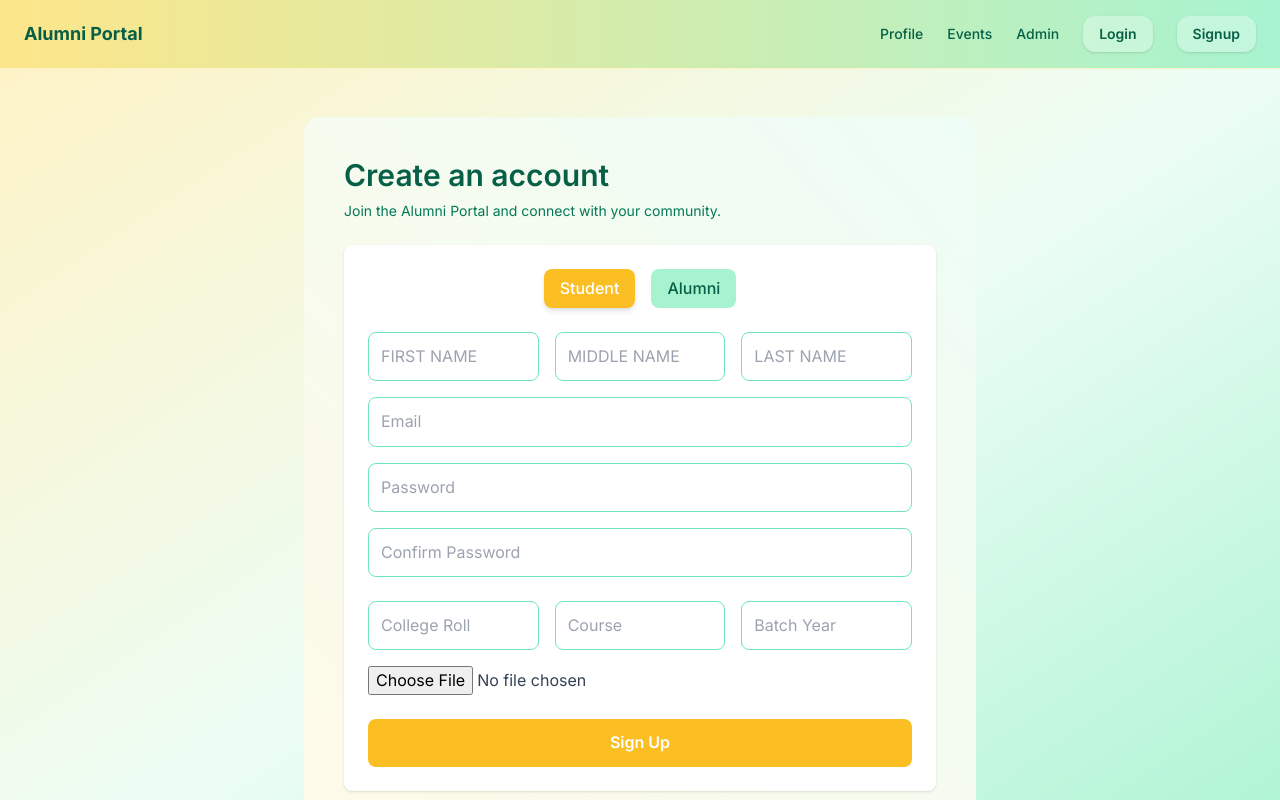
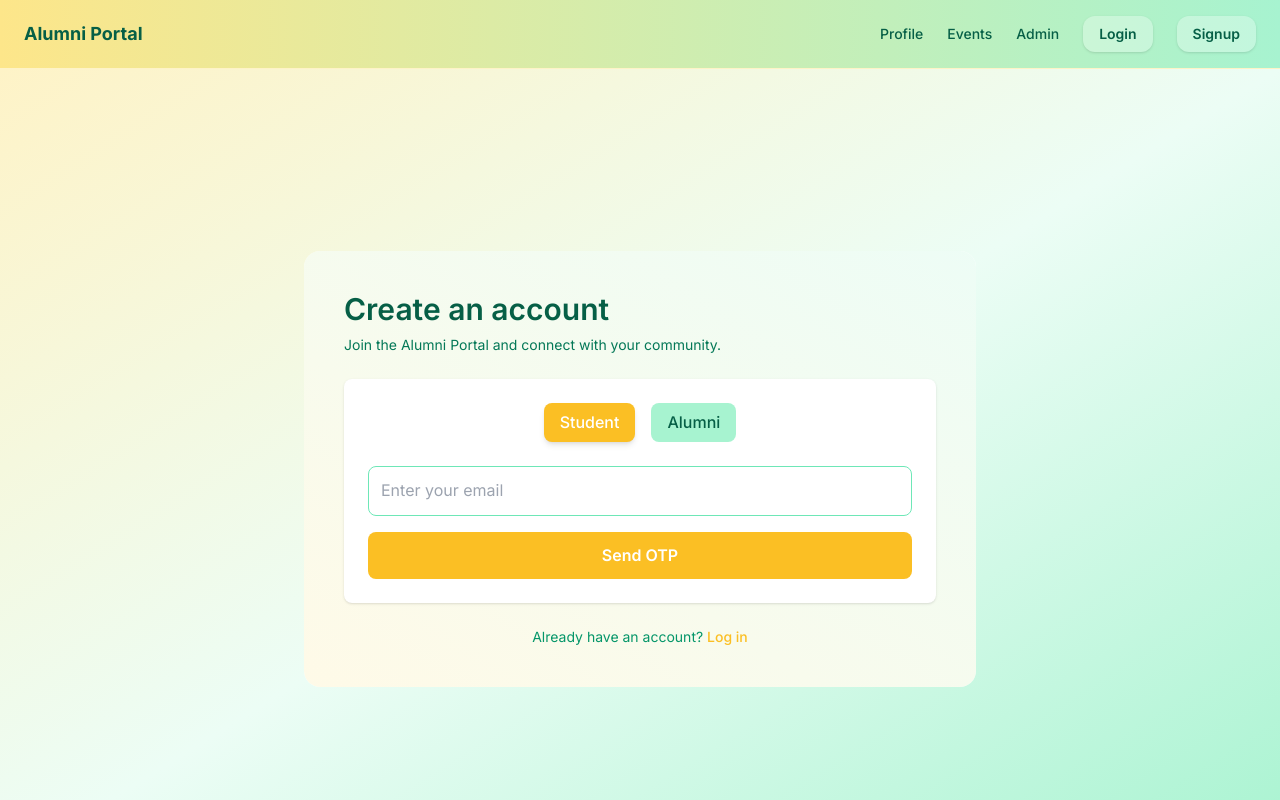
Before and after one commit to Piyush-0369/Alumni_Portal_FrontEnd, a Next.js app: page /SignupForm in a window 1280 px wide. Both pictures are taken after a click on the button "Student". Shown: the top 800 px of the page. Built offline with nearby package versions, Linux system fonts and the light colour scheme.

Commit message:
Update SignupForm.jsx

```diff
--- a/src/components/auth/SignupForm.jsx
+++ b/src/components/auth/SignupForm.jsx
@@ -4,12 +4,18 @@ import { fetchWithRefresh } from "../../utils/fetchWithRefresh";
 
 export default function SignupForm() {
   const router = useRouter();
-  const [role, setRole] = useState(""); // "Student" or "Alumni"
+
+  const [role, setRole] = useState("");
+  const [step, setStep] = useState("email"); // "email" → "otp" → "form"
+  const [email, setEmail] = useState("");
+  const [otp, setOtp] = useState("");
+  const [otpSent, setOtpSent] = useState(false);
+  const [verified, setVerified] = useState(false);
+
   const [formData, setFormData] = useState({
     first_name: "",
     middle_name: "",
     last_name: "",
-    email: "",
     password: "",
     college_roll: "",
     batch_year: "",
@@ -22,11 +28,13 @@ export default function SignupForm() {
   const [confirmPassword, setConfirmPassword] = useState("");
   const [previewImage, setPreviewImage] = useState(null);
 
+  // ✅ Handle normal input change
   const handleChange = (e) => {
     const { name, value } = e.target;
     setFormData((prev) => ({ ...prev, [name]: value }));
   };
 
+  // ✅ Handle avatar upload
   const handleFileChange = (e) => {
     const file = e.target.files[0];
     if (file) {
@@ -35,6 +43,62 @@ export default function SignupForm() {
     }
   };
 
+  // ✅ Step 1: Send OTP
+  const handleSendOtp = async () => {
+    if (!email) {
+      alert("Please enter an email");
+      return;
+    }
+
+    if (role === "Student" && !email.endsWith("@college.edu")) {
+      alert("Please use your valid college email ID");
+      return;
+    }
+
+    try {
+      // TODO: Replace with backend API call
+      console.log("Sending OTP to:", email);
+      setOtpSent(true);
+      setStep("otp");
+      alert("OTP sent to " + email);
+    } catch (err) {
+      alert("Failed to send OTP");
+    }
+  };
+
+  // ✅ Step 2: Verify OTP
+  const handleVerifyOtp = async () => {
+    if (!otp) {
+      alert("Please enter OTP");
+      return;
+    }
+
+    try {
+      // TODO: Replace with backend API call
+      console.log("Verifying OTP:", otp);
+
+      if (otp === "123456") { // demo only
+        setVerified(true);
+        setStep("form");
+        alert("✅ Email verified successfully!");
+      } else {
+        alert("❌ OTP does not match.");
+      }
+    } catch (err) {
+      alert("Verification failed");
+    }
+  };
+
+  const handleResendOtp = () => {
+    if (!email) {
+      alert("Enter email before resending OTP");
+      return;
+    }
+    console.log("Resending OTP to:", email);
+    alert("OTP resent to " + email);
+  };
+
+  // ✅ Step 3: Submit final form
   const handleSubmit = async (e) => {
     e.preventDefault();
     if (formData.password !== confirmPassword) {
@@ -43,7 +107,7 @@ export default function SignupForm() {
     }
 
     const dataToSend = new FormData();
-    Object.entries(formData).forEach(([key, value]) => {
+    Object.entries({ ...formData, email }).forEach(([key, value]) => {
       if (value) {
         dataToSend.append(key === "password" ? "password_hash" : key, value);
       }
@@ -71,25 +135,81 @@ export default function SignupForm() {
   return (
     <form onSubmit={handleSubmit} className="max-w-2xl mx-auto p-6 bg-white rounded-lg shadow">
       {/* Role selector (always visible) */}
+      {/* Role selector (always visible) */}
 <div className="flex justify-center gap-4 mb-6">
   {["Student", "Alumni"].map((r) => (
     <button
       key={r}
       type="button"
-            onClick={() => setRole(r)}
+      onClick={() => !verified && setRole(r)} // ⬅ only allow change if not verified
+      disabled={verified} // ⬅ lock after verification
       className={`px-4 py-2 rounded-lg font-medium transition
         ${role === r
           ? "bg-amber-400 text-white shadow-md"
           : "bg-emerald-200 text-emerald-800 hover:bg-emerald-300"
-              }`}
+        }
+        ${verified ? "opacity-50 cursor-not-allowed" : ""}  // ⬅ style when locked
+      `}
     >
       {r}
     </button>
   ))}
 </div>
 
-      {/* Render the entire form only if a role is selected */}
-      {role && (
+
+      {/* STEP 1: Enter email */}
+      {step === "email" && role && (
+        <>
+          <input
+            type="email"
+            placeholder="Enter your email"
+            value={email}
+            onChange={(e) => setEmail(e.target.value)}
+            className="w-full mb-4 p-3 border border-emerald-300 rounded-lg focus:ring-2 focus:ring-emerald-400"
+            required
+          />
+          <button
+            type="button"
+            onClick={handleSendOtp}
+            className="w-full py-3 rounded-lg bg-amber-400 text-white font-semibold hover:bg-amber-500 transition-colors"
+          >
+            Send OTP
+          </button>
+        </>
+      )}
+
+      {/* STEP 2: Verify OTP */}
+      {step === "otp" && (
+        <>
+          <input
+            type="text"
+            placeholder="Enter OTP"
+            value={otp}
+            onChange={(e) => setOtp(e.target.value)}
+            className="w-full mb-4 p-3 border border-emerald-300 rounded-lg focus:ring-2 focus:ring-emerald-400"
+            required
+          />
+          <div className="flex justify-between">
+            <button
+              type="button"
+              onClick={handleResendOtp}
+              className="px-4 py-2 rounded-lg bg-gray-200 text-gray-800 hover:bg-gray-300 transition"
+            >
+              Resend OTP
+            </button>
+            <button
+              type="button"
+              onClick={handleVerifyOtp}
+              className="px-4 py-2 rounded-lg bg-green-600 text-white hover:bg-green-700 transition"
+            >
+              Verify OTP
+            </button>
+          </div>
+        </>
+      )}
+
+      {/* STEP 3: Show full signup form only after verification */}
+      {step === "form" && verified && (
         <>
           {/* Name fields */}
           <div className="grid grid-cols-3 gap-4 mb-4">
@@ -101,29 +221,28 @@ export default function SignupForm() {
                 placeholder={field.replace("_", " ").toUpperCase()}
                 value={formData[field]}
                 onChange={handleChange}
-                className="w-full p-3 border border-emerald-300 rounded-lg focus:outline-none focus:ring-2 focus:ring-emerald-400 transition"
+                className="w-full p-3 border border-emerald-300 rounded-lg focus:ring-2 focus:ring-emerald-400"
                 required={field !== "middle_name"}
               />
             ))}
           </div>
 
-          {/* Email & Password */}
+          {/* Email is fixed (already verified) */}
           <input
             type="email"
-            name="email"
-            placeholder="Email"
-            value={formData.email}
-            onChange={handleChange}
-            className="w-full mb-4 p-3 border border-emerald-300 rounded-lg focus:outline-none focus:ring-2 focus:ring-emerald-400 transition"
-            required
+            value={email}
+            disabled
+            className="w-full mb-4 p-3 border border-gray-300 rounded-lg bg-gray-100 text-gray-600"
           />
+
+          {/* Passwords */}
           <input
             type="password"
             name="password"
             placeholder="Password"
             value={formData.password}
             onChange={handleChange}
-            className="w-full mb-4 p-3 border border-emerald-300 rounded-lg focus:outline-none focus:ring-2 focus:ring-emerald-400 transition"
+            className="w-full mb-4 p-3 border border-emerald-300 rounded-lg focus:ring-2 focus:ring-emerald-400"
             required
           />
           <input
@@ -131,94 +250,41 @@ export default function SignupForm() {
             placeholder="Confirm Password"
             value={confirmPassword}
             onChange={(e) => setConfirmPassword(e.target.value)}
-            className="w-full mb-6 p-3 border border-emerald-300 rounded-lg focus:outline-none focus:ring-2 focus:ring-emerald-400 transition"
+            className="w-full mb-6 p-3 border border-emerald-300 rounded-lg focus:ring-2 focus:ring-emerald-400"
             required
           />
 
-          {/* Conditional fields based on role */}
+          {/* Conditional fields */}
           {role === "Student" && (
             <div className="grid grid-cols-3 gap-4 mb-4">
-              <input
-                type="text"
-                name="college_roll"
-                placeholder="College Roll"
-                value={formData.college_roll}
-                onChange={handleChange}
-                className="p-3 border border-emerald-300 rounded-lg focus:outline-none focus:ring-2 focus:ring-emerald-400 transition"
-                required
-              />
-              <input
-                type="text"
-                name="course"
-                placeholder="Course"
-                value={formData.course}
-                onChange={handleChange}
-                className="p-3 border border-emerald-300 rounded-lg focus:outline-none focus:ring-2 focus:ring-emerald-400 transition"
-                required
-              />
-              <input
-                type="number"
-                name="batch_year"
-                placeholder="Batch Year"
-                value={formData.batch_year}
-                onChange={handleChange}
-                className="p-3 border border-emerald-300 rounded-lg focus:outline-none focus:ring-2 focus:ring-emerald-400 transition"
-                required
-              />
+              <input type="text" name="college_roll" placeholder="College Roll"
+                value={formData.college_roll} onChange={handleChange} className="p-3 border border-emerald-300 rounded-lg focus:ring-2 focus:ring-emerald-400" required />
+              <input type="text" name="course" placeholder="Course"
+                value={formData.course} onChange={handleChange} className="p-3 border border-emerald-300 rounded-lg focus:ring-2 focus:ring-emerald-400" required />
+              <input type="number" name="batch_year" placeholder="Batch Year"
+                value={formData.batch_year} onChange={handleChange} className="p-3 border border-emerald-300 rounded-lg focus:ring-2 focus:ring-emerald-400" required />
             </div>
           )}
 
           {role === "Alumni" && (
             <div className="grid grid-cols-3 gap-4 mb-4">
-              <input
-                type="text"
-                name="degree"
-                placeholder="Degree"
-                value={formData.degree}
-                onChange={handleChange}
-                className="p-3 border border-emerald-300 rounded-lg focus:outline-none focus:ring-2 focus:ring-emerald-400 transition"
-                required
-              />
-              <input
-                type="text"
-                name="department"
-                placeholder="Department"
-                value={formData.department}
-                onChange={handleChange}
-                className="p-3 border border-emerald-300 rounded-lg focus:outline-none focus:ring-2 focus:ring-emerald-400 transition"
-                required
-              />
-              <input
-                type="number"
-                name="batch_year"
-                placeholder="Batch Year"
-                value={formData.batch_year}
-                onChange={handleChange}
-                className="p-3 border border-emerald-300 rounded-lg focus:outline-none focus:ring-2 focus:ring-emerald-400 transition"
-                required
-              />
+              <input type="text" name="degree" placeholder="Degree"
+                value={formData.degree} onChange={handleChange} className="p-3 border border-emerald-300 rounded-lg focus:ring-2 focus:ring-emerald-400" required />
+              <input type="text" name="department" placeholder="Department"
+                value={formData.department} onChange={handleChange} className="p-3 border border-emerald-300 rounded-lg focus:ring-2 focus:ring-emerald-400" required />
+              <input type="number" name="batch_year" placeholder="Batch Year"
+                value={formData.batch_year} onChange={handleChange} className="p-3 border border-emerald-300 rounded-lg focus:ring-2 focus:ring-emerald-400" required />
             </div>
           )}
 
           {/* Avatar upload */}
-          <input
-            type="file"
-            accept="image/*"
-            onChange={handleFileChange}
-            className="w-full mb-6"
-          />
+          <input type="file" accept="image/*" onChange={handleFileChange} className="w-full mb-6" />
           {previewImage && (
-            <img
-              src={previewImage}
-              alt="Profile Preview"
-              className="h-20 w-20 object-cover rounded-full border mb-4"
-            />
+            <img src={previewImage} alt="Profile Preview"
+              className="h-20 w-20 object-cover rounded-full border mb-4" />
           )}
 
-          <button
-            type="submit"
-            className="w-full py-3 rounded-lg bg-amber-400 text-white font-semibold hover:bg-amber-500 transition-colors"
-          >
+          <button type="submit" className="w-full py-3 rounded-lg bg-amber-400 text-white font-semibold hover:bg-amber-500 transition-colors">
             Sign Up
           </button>
         </>
```
Lines whose indentation alone changed are shown as unchanged.
